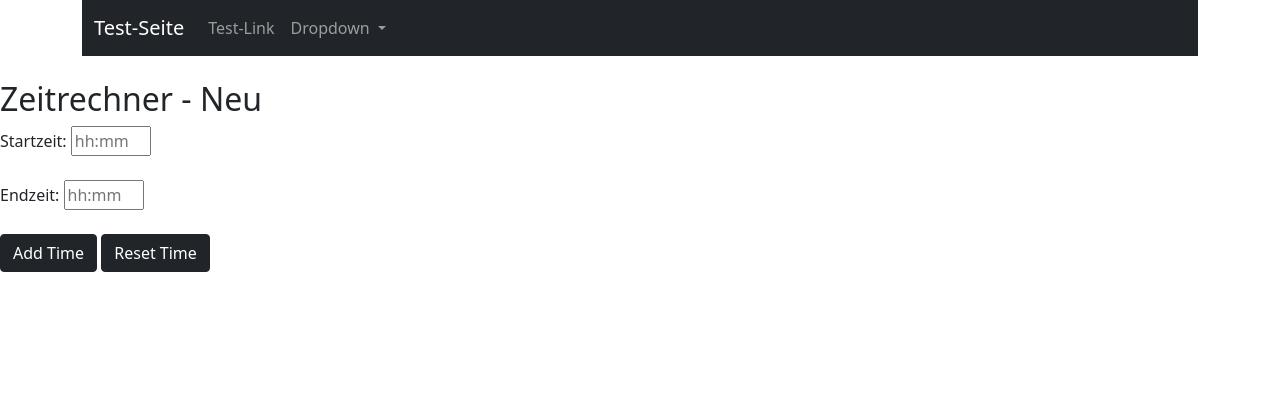
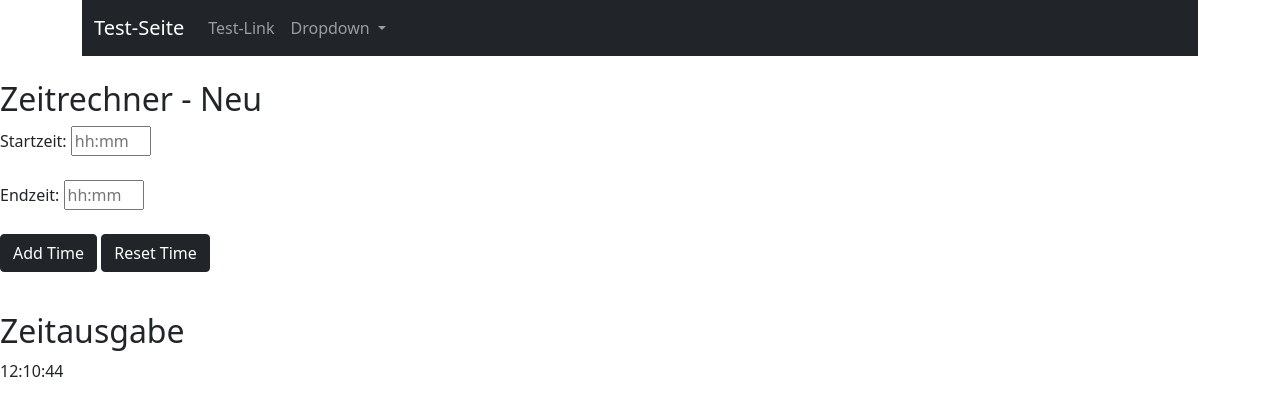
Before and after one commit to Beat94/webapps-rey.ch, a plain HTML site: page webpage/testpage.htm in a window 1280 px wide. Drawn offline with nearby package versions, Linux system fonts and the light colour scheme.

Commit message:
added time

```diff
--- a/webpage/scripts/functions.js
+++ b/webpage/scripts/functions.js
@@ -201,3 +201,30 @@ function inputNew(zeiger){
 	ausgArr();
 
 }
+
+function fuhrungsNull(variable){
+	output = variable;
+
+	if(parseInt(variable) < 10){
+		output = "0" + variable;
+	}
+
+	return output;
+}
+
+//helpful: https://www.it-swarm.com.de/de/javascript/wie-zeige-ich-die-aktuelle-uhrzeit-javascript-im-format-hh-mm-ss/1040374542/
+function rtTime(){
+
+	setInterval(() => {
+		time = new Date();
+		hour = fuhrungsNull(time.getHours());
+		minute = fuhrungsNull(time.getMinutes());
+		second = fuhrungsNull(time.getSeconds());
+
+
+
+
+		document.getElementById("rtzeitausg").innerHTML = "<p id='timeDirect'>" + hour + ":" + minute + ":" + second + "</p>";
+		//document.getElementById("rtzeitausg").innerHTML = "<p>" + time.getTime()+ "</p>";
+	})
+}
--- a/webpage/scripts/vue-routing.js
+++ b/webpage/scripts/vue-routing.js
@@ -1,9 +1,10 @@
-Vue.component('navigation-index', {template: '<div class="navbar navbar-expand-lg navbar-light bg-light"><div class="container-fluid"><router-link class="navbar-brand" to="/">Apps - Home</router-link><div class="collapse navbar-collapse"><ul class="navbar-nav me-auto mb-2 mb-lg-0"><li class="nav-item dropdown"><a class="nav-link dropdown-toggle" href="#" id="navbarDropdown" role="button" data-bs-toggle="dropdown" aria-expanded="false">Zeitrechner</a><ul class="dropdown-menu" aria-labelledby="navbarDropdown"><li><router-link class="dropdown-item" to="/zeitrechner">Zeitrechner</router-link></li><li><router-link class="dropdown-item" to="/zeitrechner2">Zeitrechner (Startzeit / Endzeit) <span class="badge bg-secondary">New</span></router-link></li></ul></li><li class="nav-item"><router-link class="nav-link" to="/midnightformula">Mitternachtsformel</router-link></li></ul></div></div></div>'});
+Vue.component('navigation-index', {template: '<div class="navbar navbar-expand-lg navbar-light bg-light"><div class="container-fluid"><router-link class="navbar-brand" to="/">Apps - Home</router-link><div class="collapse navbar-collapse"><ul class="navbar-nav me-auto mb-2 mb-lg-0"><li class="nav-item dropdown"><a class="nav-link dropdown-toggle" href="#" id="navbarDropdown" role="button" data-bs-toggle="dropdown" aria-expanded="false">Zeitrechner</a><ul class="dropdown-menu" aria-labelledby="navbarDropdown"><li><router-link class="dropdown-item" to="/zeitrechner">Zeitrechner</router-link></li><li><router-link class="dropdown-item" to="/zeitrechner2">Zeitrechner (Startzeit / Endzeit) <span class="badge bg-secondary">New</span></router-link></li></ul></li><li class="nav-item"><router-link class="nav-link" to="/midnightformula">Mitternachtsformel</router-link></li><li class="nav-item"><router-link class="nav-link" to="/uhrzeit">Uhrzeit</router-link></li></ul></div></div></div>'});
 
 Vue.component('app-home', { template: '<div><h2>Home</h2> <p>Willkommen auf der Homepage der Webapps von rey.ch</p></div>'});
 Vue.component('timecalc', { template: '<div><h2>Zeitrechner</h2><form>	<input type="text" id="inputStr" style="width:80px;" class="form-control" placeholder="hh:mm"><br><button id="btnTimeCalc" class="btn btn-dark" onclick="timeByIdStr()">Calculate</button></form><div id="ausgabe"></div></div>'});
 Vue.component('timecalc2', { template: '<div><h2>Zeitrechner (Startzeit / Endzeit)</h2><form>Startzeit: <input type="text" id="Start" style="width:80px;" placeholder="hh:mm"><br><br>Endzeit: <input type="text" id="End" style="width:80px;" placeholder="hh:mm"><br><br><button id="btnTimeCalc" class="btn btn-dark" onclick="timeByIdStartEnd()">Add Time</button> <button id="btnTimeRes" class="btn btn-dark" onclick="timeReset()">Reset Time</button></form><div id="ausgabe"></div></div>'});
 Vue.component('midnight', { template: '<div><h2>Mitternachtsformel</h2><form><table><tr><td>A:</td><td><input type="text" id="variableA"></td></tr><tr><td>B:</td><td><input type="text" id="variableB"></td></tr><tr><td>C:</td><td><input type="text" id="variableC"></td></tr></table><br>	<button class="btn btn-dark" id="btnCalc" onclick="midnight()">Calculate</button><br><br>L&oumlsung:<br><div id="output"></div></form></div>'});
+Vue.component('clock', { template: '<div><h2>Uhrzeit</h2><div id="rtzeitausg"></div></div>'}, rtTime());
 
 
 
@@ -12,7 +13,8 @@ const router = new VueRouter({
 		{ path: '/', component: { template: '<app-home></app-home>'}},
 		{ path: '/zeitrechner', component: { template: '<timecalc></timecalc>'}},
 		{ path: '/zeitrechner2', component: { template: '<timecalc2></timecalc2>'}},
-		{ path: '/midnightformula', component: { template: '<midnight></midnight>'}}
+		{ path: '/midnightformula', component: { template: '<midnight></midnight>'}},
+		{ path: '/uhrzeit', component: { template: '<clock></clock>'}}
 	]
 });
 
--- a/webpage/testpage.htm
+++ b/webpage/testpage.htm
@@ -50,9 +50,10 @@
 
 			}
 
+
 		</script>
 	</head>
-	<body>
+	<body onload="rtTime();">
 		<!--
 			Hier Nav-Bar-Test
 		-->
@@ -82,6 +83,8 @@
 			</div>
 		</div>
 		<br>
+
+
 		<!--
 			Hier Zeitrechner-Test
 		-->
@@ -93,7 +96,17 @@
 				<button id="btnTimeCalc" class="btn btn-dark" onclick="timeByIdStartEnd()">Add Time</button>
 				<button id="btnTimeRes" class="btn btn-dark" onclick="timeReset()">Reset Time</button>
 			</form>
-		<div id="ausgabe"></div></div>
+			<div id="ausgabe"></div>
+		</div>
+		<br>
+
+		<!--
+			Realtime-Zeitangabe Test
+		-->
+		<div>
+			<h2>Zeitausgabe</h2>
+			<div id="rtzeitausg"></div>
+		</div>
 
 
 
```
